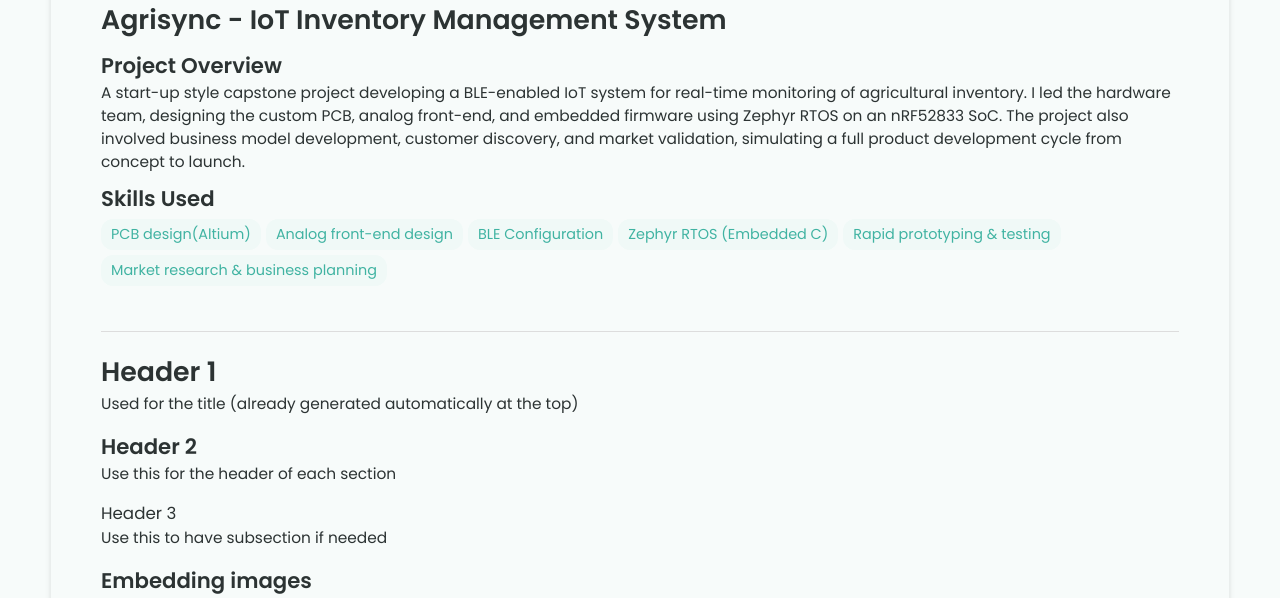
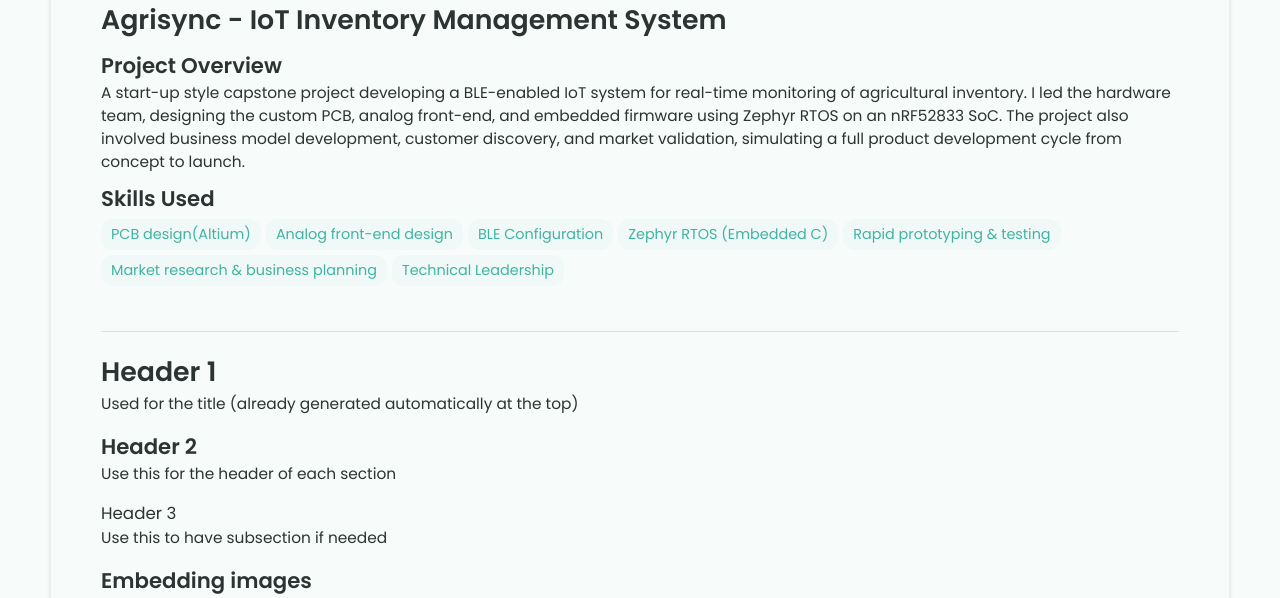
Before and after one commit to DanielNG0309/DanielNG0309.github.io, a Jekyll site: the page built from _projects/Agrisync/index.md, in a window 1280 px wide and 900 px high, scrolled down 507 px, cut to the strip 0-598 px from the top of the window. Built offline with Jekyll 4.4.1, drawn with Linux system fonts in a browser that asks for light colours.

Commit message:
Update index.md

```diff
--- a/_projects/Agrisync/index.md
+++ b/_projects/Agrisync/index.md
@@ -9,6 +9,7 @@ skills:
   - Zephyr RTOS (Embedded C)
   - Rapid prototyping & testing
   - Market research & business planning
+  - Technical Leadership
 
 main-image: /agrisyncOverview.png
 ---
```
